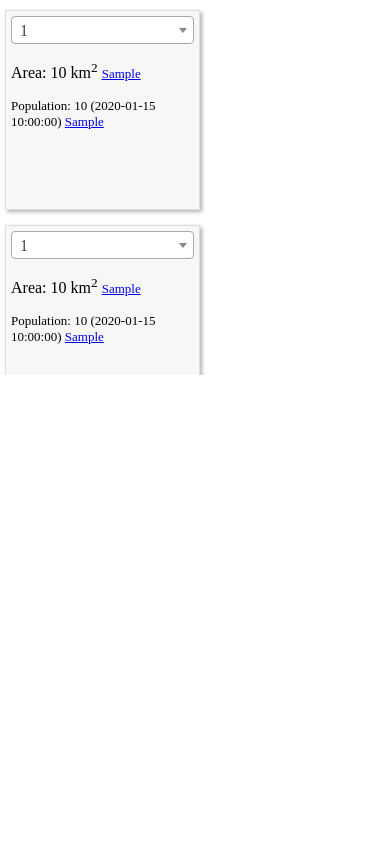
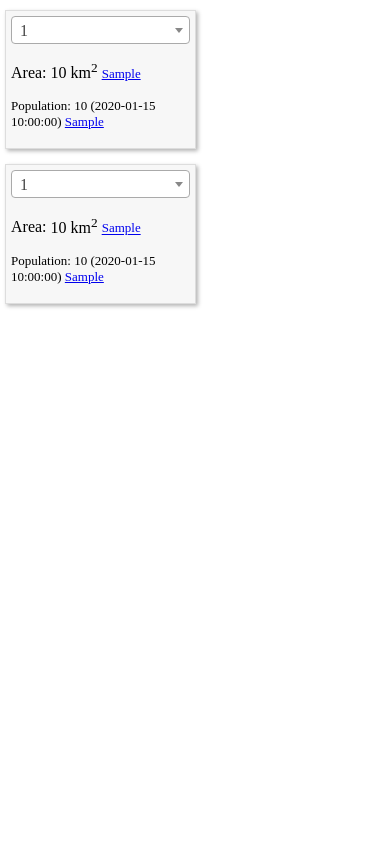
Before and after one commit to danvk/comparea, a Flask app: template comparea/templates/index.html in a window 390 px wide. Run offline with Flask 2, Linux system fonts and the light colour scheme; the template is opened without the code that fills it: most values are stand-ins (such as "Sample title", 1, 10 or a date in 2020); parts of the project's set-up code (start-up, migrations or seed data) failed here and were passed over; some libraries are stand-ins or nearby versions.

Commit message:
SVG covers entire screen; calculate box for layout

```diff
--- a/comparea/static/css/comparea.css
+++ b/comparea/static/css/comparea.css
@@ -21,7 +21,7 @@ html,body{
   top: 0;
   bottom: 0;
   left: 0;
-  right: 275px;
+  right: 0;
 }
 
 #sidebar {
@@ -71,15 +71,11 @@ html,body{
   #sidebar {
     left: 0;
     right: 0;
-    width: auto;
-    height: 290px;  /* TODO: calculate this! */
+    width: 100%;
+    display: table;
   }
   .side-panel {
     width: 90%;  /* hack! TODO: undo margins or move them into @media */
-  }
-  #svg-container {
-    top: 290px;
-    right: 0;
   }
   .feature-panel .description {
     display: none;
@@ -105,19 +101,15 @@ html,body{
   #sidebar {
     left: 0;
     right: 0;
-    height: 375px;
+    height: 210px;
     width: auto;
     bottom: auto;
+    display: table;
   }
   .side-panel {
-    width: 47%;
-    display: inline-block;
+    width: 46%;
+    display: inline-table;
     vertical-align: top;
-    height: 100%;
-  }
-  #svg-container {
-    top: 290px;
-    right: 0;
   }
 }
 
--- a/comparea/static/js/comparea.js
+++ b/comparea/static/js/comparea.js
@@ -47,11 +47,9 @@ var drag = d3.behavior.drag()
     // TODO(danvk): look into selection.order() or selection.sort()
     d3.select(this.parentNode).moveToFront();
     d3.select(this).classed('in-transit', true);
-    console.log('Adding class to', this);
   })
   .on('dragend', function() {
     d3.select(this).classed('in-transit', false);
-    console.log('Removing class from', this);
   });
 
 var zoom = d3.behavior.zoom().on('zoom', function() {
@@ -82,11 +80,47 @@ function getPacker() {
   } else {
     packer = combinedPacker;
   }
-  return insetPacker(packer, 0.1);
+  return offsetPacker(insetPacker(packer, 0.1));
 }
 
+function getVisibleSvgArea() {
+  var windowSize = {
+    width: $(window).width(),
+    height: $(window).height()
+  }, panel = {
+    width: $('#sidebar').width(),
+    height: $('#sidebar').height()
+  };
+
+  if (panel.width / windowSize.width > panel.height / windowSize.height) {
+    return {
+      top: panel.height,
+      left: 0,
+      width: windowSize.width,
+      height: windowSize.height - panel.height
+    };
+  } else {
+    return {
+      top: 0,
+      left: 0,
+      width: windowSize.width - panel.width,
+      height: panel.height
+    };
+  }
+}
+
+// This is the main "display" function. It configures the projection and
+// layout and creates the shapes.
 function setDisplayForFeatures(features) {
   if (features.length != 2) throw "Only two shapes supported (for now!)";
+
+  // TODO: get rid of these globals.
+  width = document.getElementById('svg-container').offsetWidth;
+  height = document.getElementById('svg-container').offsetHeight;
+  d3.select('#svg-container svg')
+      .attr('width', width)
+      .attr('height', height);
+  var svgArea = getVisibleSvgArea();
 
   var paths = features.map(function(feature) {
     var proj = projectionForCountry(feature);
@@ -95,7 +129,7 @@ function setDisplayForFeatures(features) {
 
   var bounds = features.map(function(d, i) { return paths[i].bounds(d); });
   var spans = boundsToSpans(bounds);
-  var layout = getPacker()({width: width, height: height}, spans, features);
+  var layout = getPacker()(svgArea, spans, features);
 
   paths.forEach(function(path) {
     var proj = path.projection();
--- a/comparea/static/js/packer.js
+++ b/comparea/static/js/packer.js
@@ -202,6 +202,20 @@ function insetPacker(packer, paddingPercentage) {
 }
 
 /**
+ * Adjusts a packer to account for "left" and "top" properties in svgArea.
+ */
+function offsetPacker(packer) {
+  return function(svgArea, spans, features) {
+    var layout = packer(svgArea, spans, features);
+    layout.offsets.forEach(function(offset) {
+      offset.x += svgArea.left;
+      offset.y += svgArea.top;
+    });
+    return layout;
+  };
+}
+
+/**
  * Overall packing strategy:
  * - For similarly-sized shapes, use horizontal or vertical packing.
  * - For skewed comparisons, use overlap packing.
--- a/comparea/static/js/render.js
+++ b/comparea/static/js/render.js
@@ -10,12 +10,6 @@ $(function() {
   setDisplayForFeatures(geojson_features);
 
   $(window).on('resize', function() {
-    width = document.getElementById('svg-container').offsetWidth;
-    height = document.getElementById('svg-container').offsetHeight;
-    d3.select('#svg-container svg')
-        .attr('width', width)
-        .attr('height', height);
-
     setDisplayForFeatures(geojson_features);
   });
 });
```
Also changed, not shown: pdifftests/mobile_portrait.png, pdifftests/narrow_desktop.png, pdifftests/tablet_portrait.png, pdifftests/tall_mobile_portrait.png, 1 other file.
